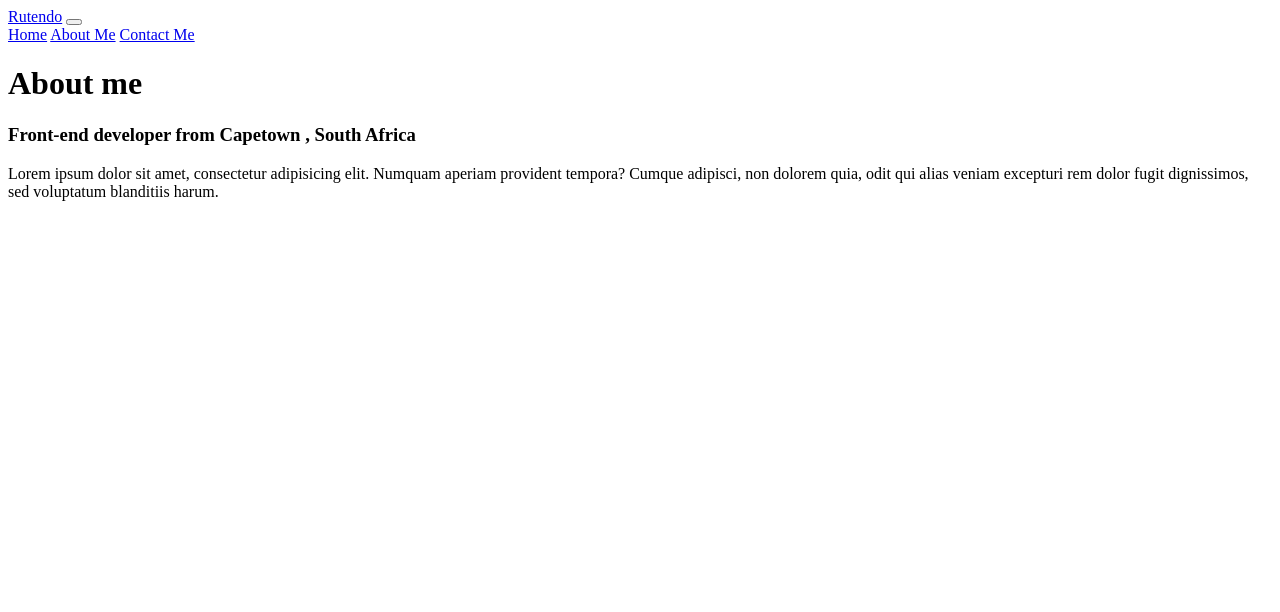
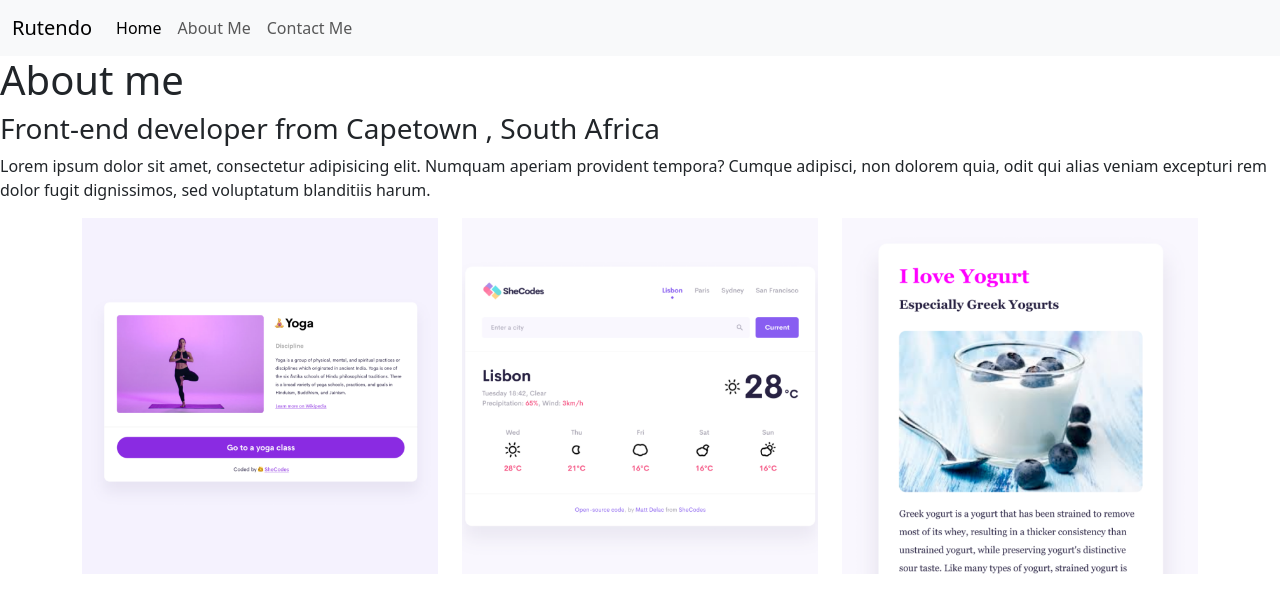
Before and after one commit to rutzh/Portifolio, a plain HTML site: page aboutme.html in a window 1280 px wide. Drawn offline with nearby package versions, Linux system fonts and the light colour scheme.

Commit message:
Linked bootstrap to about page and added nav bar.

```diff
--- a/aboutme.html
+++ b/aboutme.html
@@ -3,10 +3,12 @@
 <head>
     <meta charset="UTF-8">
     <meta name="viewport" content="width=device-width, initial-scale=1.0">
+    <link href="https://cdn.jsdelivr.net/npm/bootstrap@5.3.3/dist/css/bootstrap.min.css" rel="stylesheet" integrity="sha384-QWTKZyjpPEjISv5WaRU9OFeRpok6YctnYmDr5pNlyT2bRjXh0JMhjY6hW+ALEwIH" crossorigin="anonymous">
+   <script src="https://cdn.jsdelivr.net/npm/bootstrap@5.3.3/dist/js/bootstrap.bundle.min.js" integrity="sha384-YvpcrYf0tY3lHB60NNkmXc5s9fDVZLESaAA55NDzOxhy9GkcIdslK1eN7N6jIeHz" crossorigin="anonymous"></script>
     <title>About Me</title>
 </head>
 <body>
- <nav class="navbar navbar-expand-lg bg-body-tertiary">
+   <nav class="navbar navbar-expand-lg bg-body-tertiary">
   <div class="container-fluid">
     <a class="navbar-brand" href="#">Rutendo</a>
     <button class="navbar-toggler" type="button" data-bs-toggle="collapse" data-bs-target="#navbarNavAltMarkup" aria-controls="navbarNavAltMarkup" aria-expanded="false" aria-label="Toggle navigation">
@@ -14,8 +16,8 @@
     </button>
     <div class="collapse navbar-collapse" id="navbarNavAltMarkup">
       <div class="navbar-nav">
-        <a class="nav-link active" aria-current="page" href="#">Home</a>
-        <a class="nav-link" href="#">About Me</a>
+        <a class="nav-link active" aria-current="page" href="index.html">Home</a>
+        <a class="nav-link" href="aboutme.html">About Me</a>
         <a class="nav-link" href="#">Contact Me</a>
       </div>
     </div>
@@ -24,7 +26,20 @@
 <h1>About me</h1>
 <h3> Front-end developer from Capetown , South Africa</h3>
 <div class="about-paragraphs">
-   <p></p> Lorem ipsum dolor sit amet, consectetur adipisicing elit. Numquam aperiam provident tempora? Cumque adipisci, non dolorem quia, odit qui alias veniam excepturi rem dolor fugit dignissimos, sed voluptatum blanditiis harum.</p>
+   <p> Lorem ipsum dolor sit amet, consectetur adipisicing elit. Numquam aperiam provident tempora? Cumque adipisci, non dolorem quia, odit qui alias veniam excepturi rem dolor fugit dignissimos, sed voluptatum blanditiis harum.</p>
+</div>
+<div class="container">
+    <div class="row">
+        <div class="col-4">
+            <img src="images/yoga.png" class="img-fluid">
+        </div>
+        <div class="col-4">
+            <img src="images/weather.png" class="img-fluid">
+        </div>
+        <div class="col-4">
+            <img src="images/yogurt.png" class="img-fluid">
+        </div>
+    </div>
 </div>
 </body>
 </html>
--- /dev/null
+++ b/style.css
@@ -0,0 +1,6 @@
+h2{
+font-size: 32px;
+}
+h1{
+font-size: 48px;
+}
```
